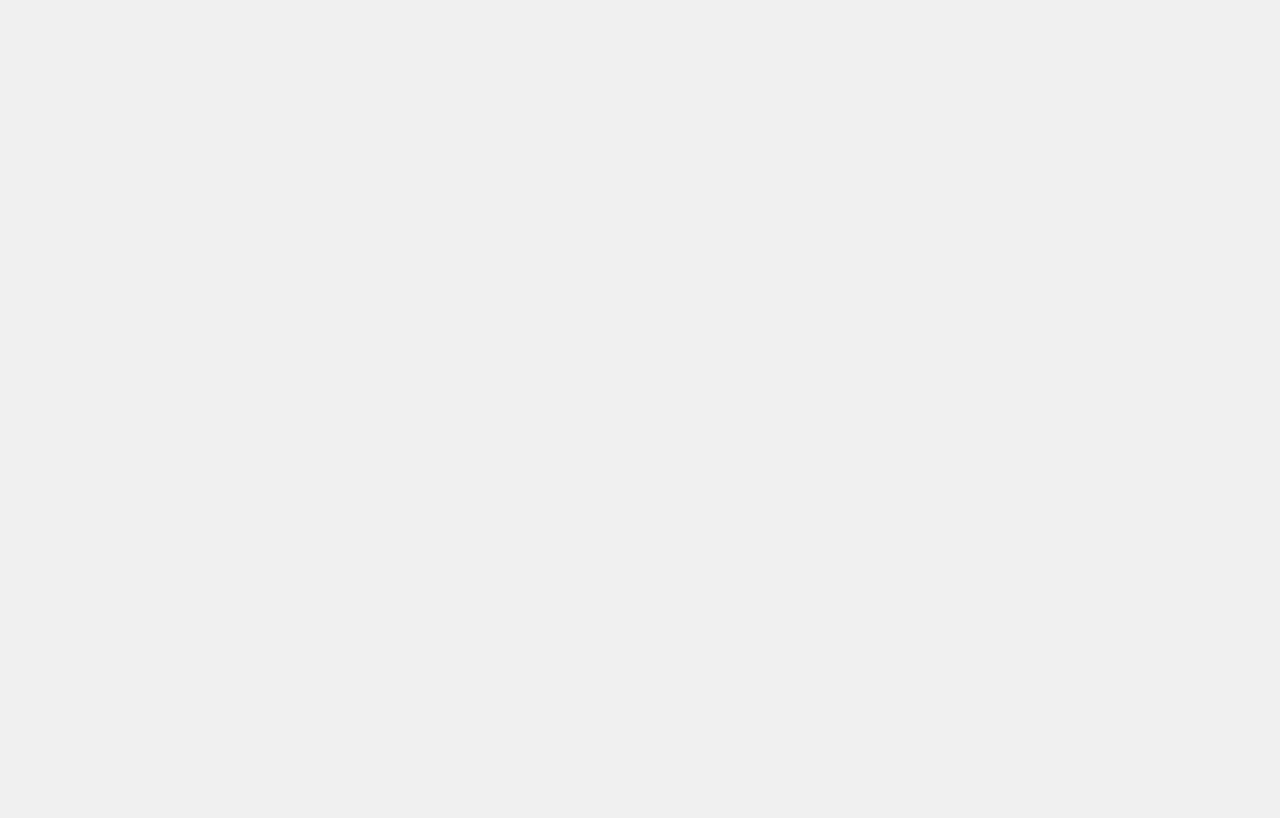
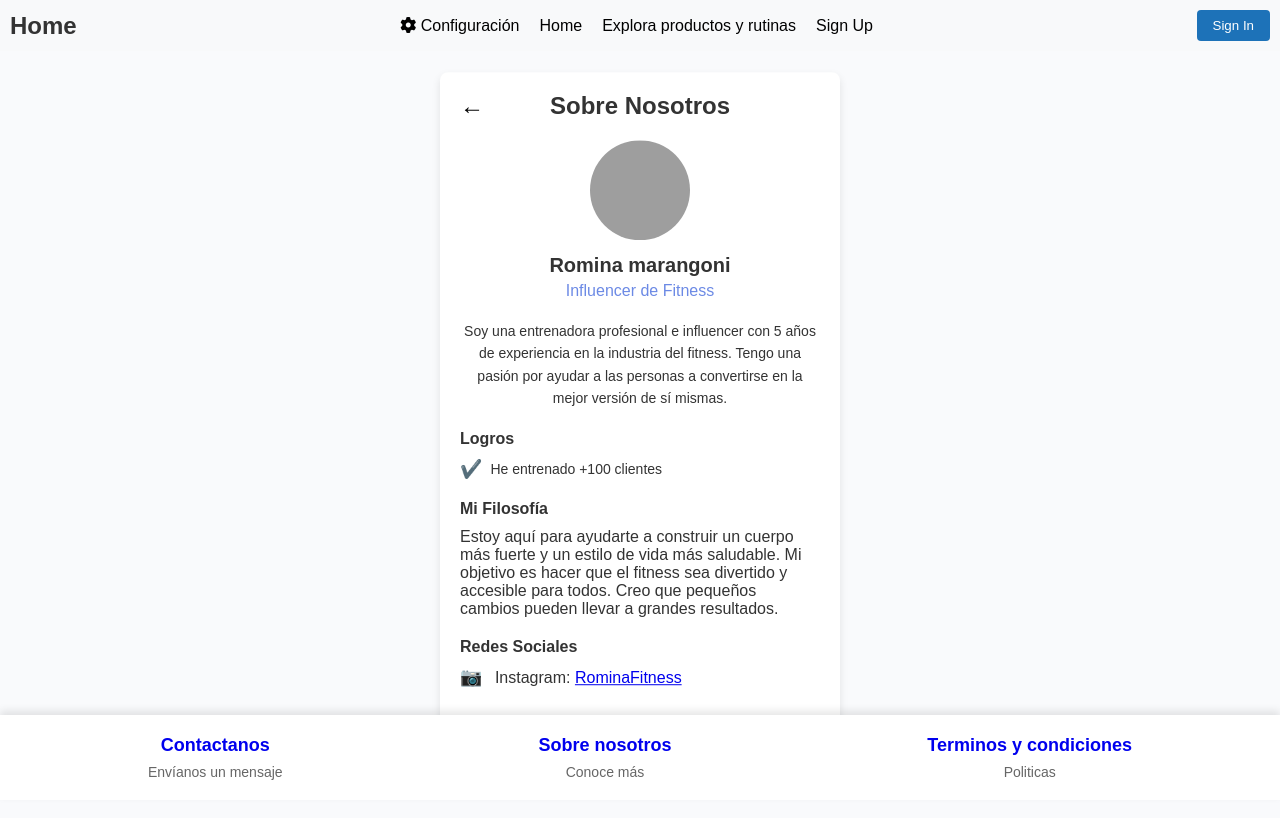
Before and after one commit to DamianLupo/TP-Final-Romi-Marangoni, an Angular app: page /sobre-nosotros in a window 1280 px wide. Before the commit this address led to /. Shown: the top 818 px of the page. Built offline with nearby package versions, Linux system fonts and the light colour scheme; grey boxes are pictures that could not be loaded.

Commit message:
agregado del apartado about us

```diff
--- a/src/app/app.routes.ts
+++ b/src/app/app.routes.ts
@@ -4,6 +4,7 @@ import { RegisterComponent } from './components/register/register.component';
 import { HomeComponent } from './pages/home/home.component';
 import { MenuPerfilComponent } from './components/menu-perfil/menu-perfil.component';
 import { UserConfigurationComponent } from './components/user-configuration/user-configuration.component';
+import { AboutUsComponent } from './components/about-us/about-us.component';
 
 export const routes: Routes = [
   { path: '', component: InicioSesionComponent },
@@ -11,5 +12,6 @@ export const routes: Routes = [
   { path: 'register', component: RegisterComponent },
   { path: 'home', component: HomeComponent },
   {path: 'menu', component: MenuPerfilComponent},
-  {path:'configuration/:id',component: UserConfigurationComponent}
+  {path:'configuration/:id',component: UserConfigurationComponent},
+  {path:'sobre-nosotros', component: AboutUsComponent}
 ];
--- /dev/null
+++ b/src/app/components/about-us/about-us.component.css
@@ -0,0 +1,92 @@
+body {
+  font-family: Arial, sans-serif;
+  background-color: #f9fafc;
+  display: flex;
+  justify-content: center;
+  padding: 20px;
+}
+
+.sobre-nosotros {
+  max-width: 400px;
+  background-color: #fff;
+  padding: 20px;
+  border-radius: 8px;
+  box-shadow: 0px 4px 8px rgba(0, 0, 0, 0.1);
+  text-align: center;
+  position: absolute;
+  top: 50%;
+  left: 50%;
+  transform: translate(-50%,-50%);
+}
+
+.flecha-atras {
+  font-size: 24px;
+  text-decoration: none;
+  color: #000;
+  position: absolute;
+  left: 20px;
+  top: 20px;
+}
+
+h2 {
+  font-size: 24px;
+  font-weight: bold;
+  margin-bottom: 20px;
+}
+
+.perfil {
+  margin-bottom: 20px;
+}
+
+.imagen-perfil {
+  width: 100px;
+  height: 100px;
+  border-radius: 50%;
+  object-fit: cover;
+}
+
+h3 {
+  font-size: 20px;
+  margin: 10px 0 5px;
+}
+
+.rol {
+  color: #6c8ae5;
+  font-size: 16px;
+}
+
+.descripcion {
+  color: #333;
+  font-size: 14px;
+  line-height: 1.6;
+  margin-bottom: 20px;
+}
+
+.seccion {
+  margin-bottom: 20px;
+  text-align: left;
+}
+
+.seccion h4 {
+  font-size: 16px;
+  font-weight: bold;
+  margin-bottom: 10px;
+}
+
+.seccion ul {
+  list-style: none;
+  padding: 0;
+}
+
+.seccion li {
+  font-size: 14px;
+  display: flex;
+  align-items: center;
+  margin-bottom: 8px;
+}
+
+.icono {
+  font-size: 18px;
+  margin-right: 8px;
+  color: #6c8ae5;
+}
--- /dev/null
+++ b/src/app/components/about-us/about-us.component.html
@@ -0,0 +1,37 @@
+<body><div class="sobre-nosotros">
+  <a routerLink="/home" class="flecha-atras">←</a>
+  <h2>Sobre Nosotros</h2>
+
+  <div class="perfil">
+    <img src="foto-perfil.jpg" alt="Rominita marangoni" class="imagen-perfil">
+    <h3>Romina marangoni</h3>
+    <p class="rol">Influencer de Fitness</p>
+  </div>
+
+  <p class="descripcion">
+    Soy una entrenadora profesional e influencer con 5 años de experiencia en la industria del fitness.
+    Tengo una pasión por ayudar a las personas a convertirse en la mejor versión de sí mismas.
+  </p>
+
+  <div class="seccion">
+    <h4>Logros</h4>
+    <ul>
+      <li><span class="icono">✔️</span> He entrenado +100 clientes</li>
+    </ul>
+  </div>
+
+  <div class="seccion">
+    <h4>Mi Filosofía</h4>
+    <p>
+      Estoy aquí para ayudarte a construir un cuerpo más fuerte y un estilo de vida más saludable. Mi objetivo es hacer
+      que el fitness sea divertido y accesible para todos. Creo que pequeños cambios pueden llevar a grandes resultados.
+    </p>
+  </div>
+
+  <div class="seccion">
+    <h4>Redes Sociales</h4>
+    <p><span class="icono">📷</span> Instagram: <a href="https://instagram.com">RominaFitness</a></p>
+  </div>
+
+</div>
+</body>
--- a/src/app/components/footer/footer.component.html
+++ b/src/app/components/footer/footer.component.html
@@ -4,7 +4,7 @@
         <p>Envíanos un mensaje</p>
     </div>
     <div class="footer-section">
-        <h3><a href="#">Sobre nosotros</a></h3>
+        <h3><a routerLink="/sobre-nosotros">Sobre nosotros</a></h3>
         <p>Conoce más</p>
     </div>
     <div class="footer-section">
--- a/src/app/components/footer/footer.component.ts
+++ b/src/app/components/footer/footer.component.ts
@@ -1,9 +1,11 @@
 import { Component } from '@angular/core';
+import { RouterLink } from '@angular/router';
+import { AboutUsComponent } from '../about-us/about-us.component';
 
 @Component({
   selector: 'app-footer',
   standalone: true,
-  imports: [],
+  imports: [RouterLink, AboutUsComponent],
   templateUrl: './footer.component.html',
   styleUrl: './footer.component.css'
 })
```
Also changed, not shown: src/app/components/about-us/about-us.component.ts (added, +13 -0 lines).
